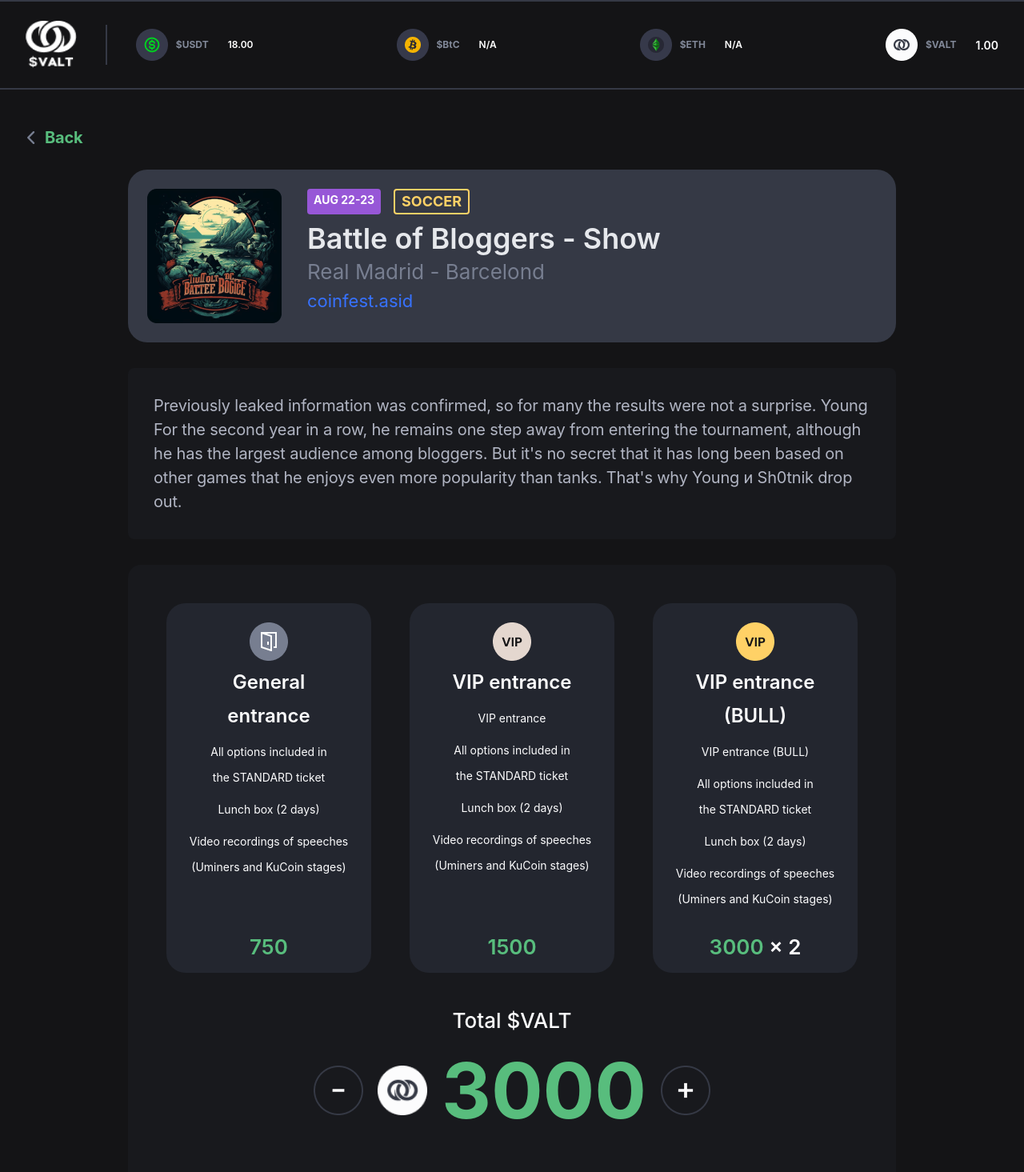
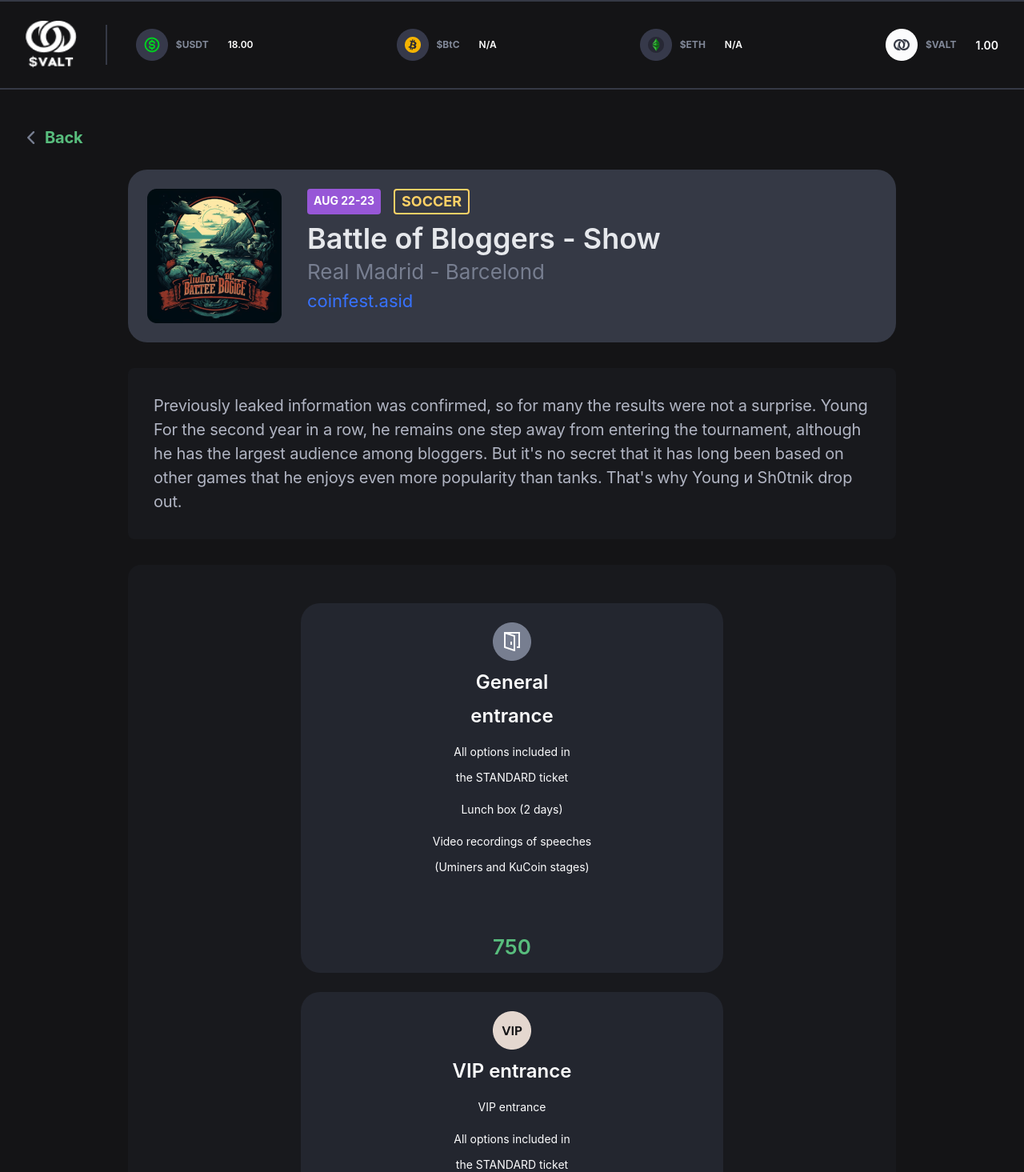
Before and after one commit to frostida04/VALT-FE, a React (Create React App) app: page /detail in a window 1280 px wide. Shown: the top 1465 px of the page at 80% size. Built offline with nearby package versions, Linux system fonts and the light colour scheme.

Commit message:
fixed com

```diff
--- a/src/Elements/MainCpn.tsx
+++ b/src/Elements/MainCpn.tsx
@@ -15,10 +15,10 @@ const MainCpn = () => {
                 <div className="text-2xl leading-[50px] font-semibold text-whiteTextColor">My wallet:</div>
                 <div className="text-[42px] leading-[50px] font-semibold text-greenColor">3000</div>
             </div>
-            <div className="flex w-full overflow-x-auto hide-scrollbar">
-                <div className="p-2 flex relavite flex-row justify-between items-center gap-6 sm:flex-col lg:flex-row  md:flex-row w-full overflow-x-hidde md:min-w-[800px] sm:min-w-[200px] ">
+            <div className="flex w-full ">
+                <div className="py-2 md:px-44 sm:px-2 flex flex-row justify-between items-center gap-6 sm:flex-col lg:flex-row  md:flex-col md:w-full w-full overflow-x-hidde sm:min-w-[200px] ">
 
-                    <button className="relative w-[256px] sm:w-full gap-3 h-[462px] bg-darkgrayBackgroundColor rounded-3xl flex items-center  flex-col p-6
+                    <button className="relative w-[256px] md:w-full md:min-w-[256px] sm:w-full gap-3 h-[462px] bg-darkgrayBackgroundColor rounded-3xl flex items-center  flex-col p-6
                     hover:bg-[#252b3b] active:bg-[#232e3b] focus:outline-none focus:ring focus:ring-greenColor" onClick={handleClick}>
                         <img src="/assets/img/general_entrance.png" className="w-[48px] h-[48px]"></img>
                         <p className="text-[24px] leading-[30px] font-semibold text-whiteTextColor">General</p>
@@ -34,7 +34,7 @@ const MainCpn = () => {
                         <div className="absolute bottom-[20px] text-[26px] leading-[24px] font-semibold text-greenColor">750</div>
                     </button>
 
-                    <button className="relative w-[256px] sm:w-full gap-3 h-[462px] bg-darkgrayBackgroundColor rounded-3xl flex items-center  flex-col p-6
+                    <button className="relative w-[256px] md:w-full md:min-w-[256px] sm:w-full gap-3 h-[462px] bg-darkgrayBackgroundColor rounded-3xl flex items-center  flex-col p-6
                     hover:bg-[#252b3b] active:bg-[#232e3b] focus:outline-none focus:ring focus:ring-greenColor" onClick={handleClick}>
                         <img src="/assets/img/vip_icon.png" className="w-[48px] h-[48px]"></img>
                         <p className="text-[24px] leading-[30px] font-semibold text-whiteTextColor">VIP entrance</p>
@@ -50,7 +50,7 @@ const MainCpn = () => {
                         <div className="absolute bottom-[20px] text-[26px] leading-[24px] font-semibold text-greenColor">1500</div>
                     </button>
 
-                    <button className="relative w-[256px] sm:w-full gap-3 h-[462px] bg-darkgrayBackgroundColor rounded-3xl flex items-center  flex-col p-6
+                    <button className="relative w-[256px] md:w-full md:min-w-[256px] sm:w-full gap-3 h-[462px] bg-darkgrayBackgroundColor rounded-3xl flex items-center  flex-col p-6
                     hover:bg-[#252b3b] active:bg-[#232e3b] focus:outline-none focus:ring focus:ring-greenColor" onClick={handleClick}>
                         <img src="/assets/img/vip_icon2.png" className="w-[48px] h-[48px]"></img>
                         <p className="text-[24px] leading-[30px] font-semibold text-whiteTextColor">VIP entrance</p>
@@ -74,10 +74,10 @@ const MainCpn = () => {
             </div>
             <p className="text-3xl font-medium text-whiteTextColor sm:hidden md:block lg:hidden">Total $VALT</p>
             <div className="w-full flex flex-row justify-center items-center gap-[18px] md:mt-[-36px]">
-                <button className='rounded-full focus:outline-none focus:ring focus:ring-greenColor'><img src="/assets/img/minus_icon.png" className="w-[62px] h-[62px]]"></img></button>
+                <button className='rounded-full focus:outline-none focus:ring focus:ring-greenColor'><img src="/assets/img/minus_icon.png" className="w-[62px] min-w-[32px] "></img></button>
                 <img src="/assets/img/wallet_icon.png" className="w-[62px] h-[62px]"></img>
                 <p className="md:text-[96px] sm:text-[56px] font-bold text-greenColor">3000</p>
-                <button className='rounded-full focus:outline-none focus:ring focus:ring-greenColor'><img src="/assets/img/plus_icon.png" className="w-[62px] h-[62px]]"></img></button>
+                <button className='rounded-full focus:outline-none focus:ring focus:ring-greenColor'><img src="/assets/img/plus_icon.png" className="w-[62px] min-w-[32px]"></img></button>
             </div >
 
             <button className="w-[184px] py-[16px] px-[24px] rounded-[90px] bg-greenColor flex justify-center items-center text-[16px] font-bold color-dark hover:bg-[#8ed6a9] focus-visible:outline focus-visible:outline-2 focus-visible:outline-offset-2 focus-visible:outline-[#c6e6d2]" >CHANGE</button>
--- a/src/Elements/Pchase_Con.tsx
+++ b/src/Elements/Pchase_Con.tsx
@@ -4,7 +4,7 @@ const Pchase_Con = () => {
             <img src='/assets/img/section1_logo.png' className='w-[168px] h-[168px] block'></img>
             <div className="flex flex-col gap-y-3">
                 <div className="flex flex-row gap-x-4 h-8">
-                    <div className="px-2 rounded bg-pinkColor font-bold text-lg text-white">
+                    <div className="px-2 rounded bg-pinkColor font-bold text-lg text-white min-w-[88px]">
                         <span className="sm:block md:block md:text-[14px]  sm:text-[13px]">AUG 22-23</span>
                     </div>
                     <div className="px-2 rounded border-2 border-yellowColor  font-bold text-lg text-yellowColor">SOCCER</div>
--- a/src/Elements/card.tsx
+++ b/src/Elements/card.tsx
@@ -16,7 +16,7 @@ const Card = () => {
                 <img src='/assets/img/logo2.png' className='w-[168px] h-[168px] block'></img>
                 <div className="flex flex-col gap-y-3 justify-start items-start">
                     <div className="flex flex-row gap-x-4 h-8">
-                        <div className="px-2 rounded bg-pinkColor font-bold text-lg text-white">
+                        <div className="px-2 rounded bg-pinkColor font-bold text-lg text-white min-w-[88px]">
                             {/* <span className="hidden lg:block">AUG 23, 18:00 (UTC)</span> */}
                             <span className="sm:block md:block md:text-[14px] sm:text-[13px]">AUG 22-23</span>
                         </div>
--- a/src/Elements/card_pre.tsx
+++ b/src/Elements/card_pre.tsx
@@ -4,8 +4,8 @@ const Cardpre = () => {
             <img src='/assets/img/section1_logo.png' className='w-[168px] h-[168px] lg:block'></img>
             <div className="flex flex-col gap-y-3">
                 <div className="flex flex-row gap-x-4 h-8">
-                    <div className="px-2 rounded bg-pinkColor font-bold text-lg text-white">
-                        <span className="lg:block sm:block md:block md:text-[14px] sm:text-[13px]">AUG 22-23</span>
+                    <div className="px-2 rounded bg-pinkColor font-bold text-lg text-white min-w-[88px]">
+                        <span className="lg:block sm:block md:text-[14px] sm:text-[13px]">AUG 22-23</span>
                     </div>
                     <div className="px-2 rounded border-2 border-yellowColor  font-bold text-lg text-yellowColor">SOCCER</div>
                 </div>
--- a/src/pages/Purchase.tsx
+++ b/src/pages/Purchase.tsx
@@ -15,7 +15,6 @@ const Purchase = () => {
     return (
         <div>
             <Header/>
-            <BackHeader/>
             <ConfirmPch />
             <div className="mt-24"><Footer /></div>
         </div>
```
